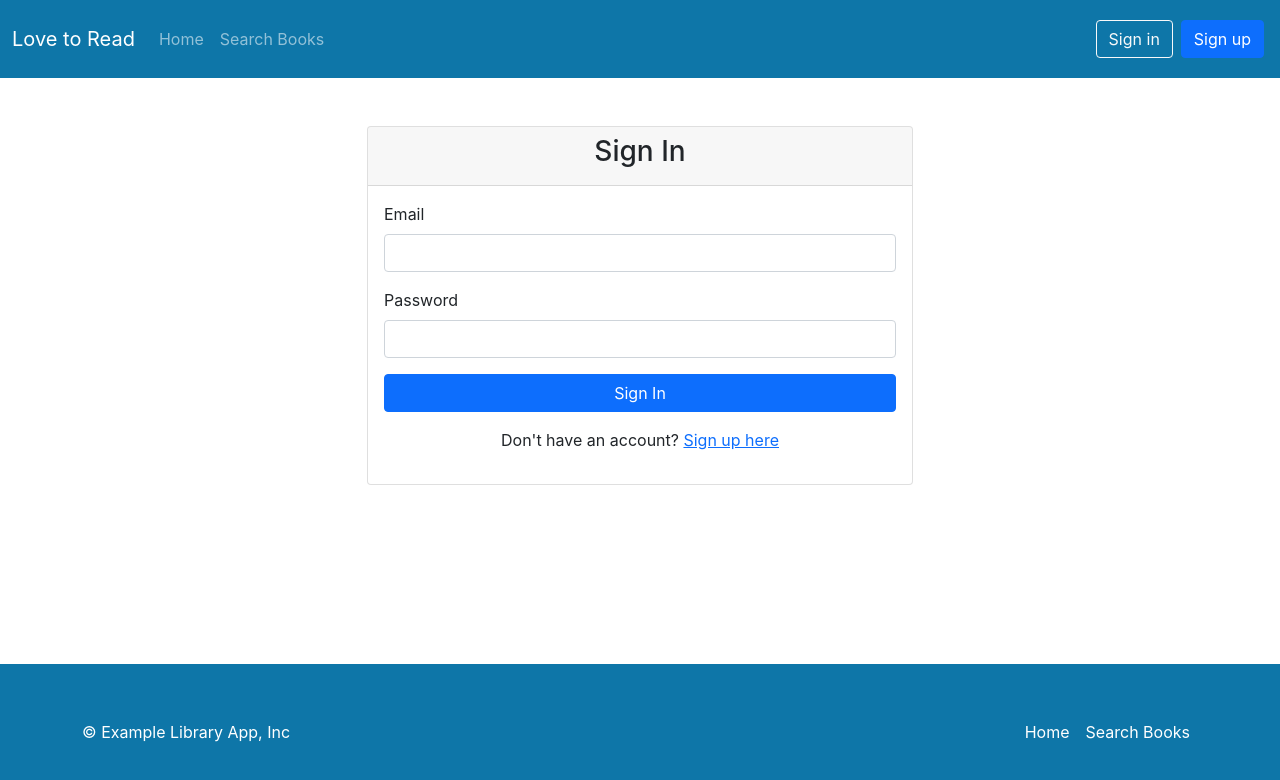
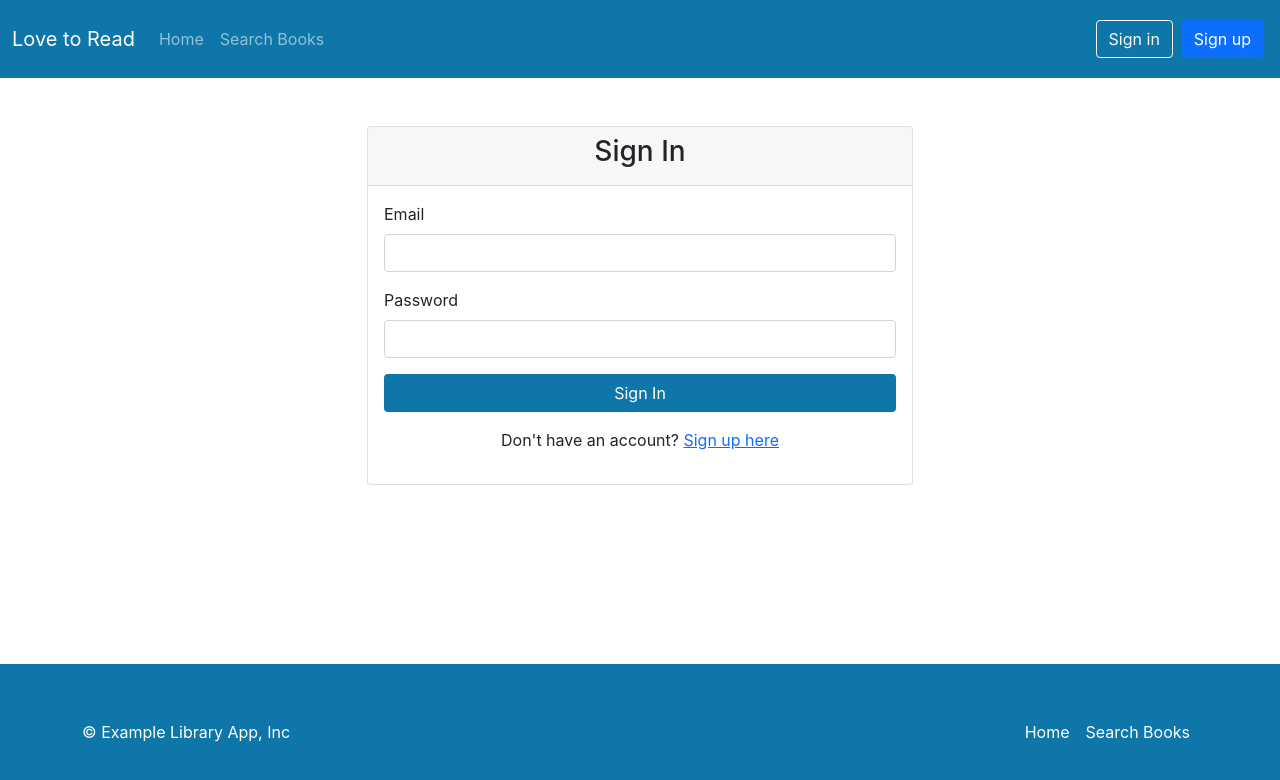
Before and after one commit to mmj05/library-app-frontend, a React (Create React App) app: page /login in a window 1280 px wide. Shown: the top 780 px of the page. Built offline with nearby package versions, Linux system fonts and the light colour scheme; no server answers.

Commit message:
Update button styling in LoginForm component to use main color and white text for improved visibility and consistency.

```diff
--- a/src/Auth/LoginForm.tsx
+++ b/src/Auth/LoginForm.tsx
@@ -75,7 +75,7 @@ const LoginForm: React.FC = () => {
                                 </div>
                                 <button
                                     type="submit"
-                                    className="btn btn-primary w-100"
+                                    className="btn main-color text-white w-100"
                                     disabled={isLoading}
                                 >
                                     {isLoading ? 'Signing In...' : 'Sign In'}
```
